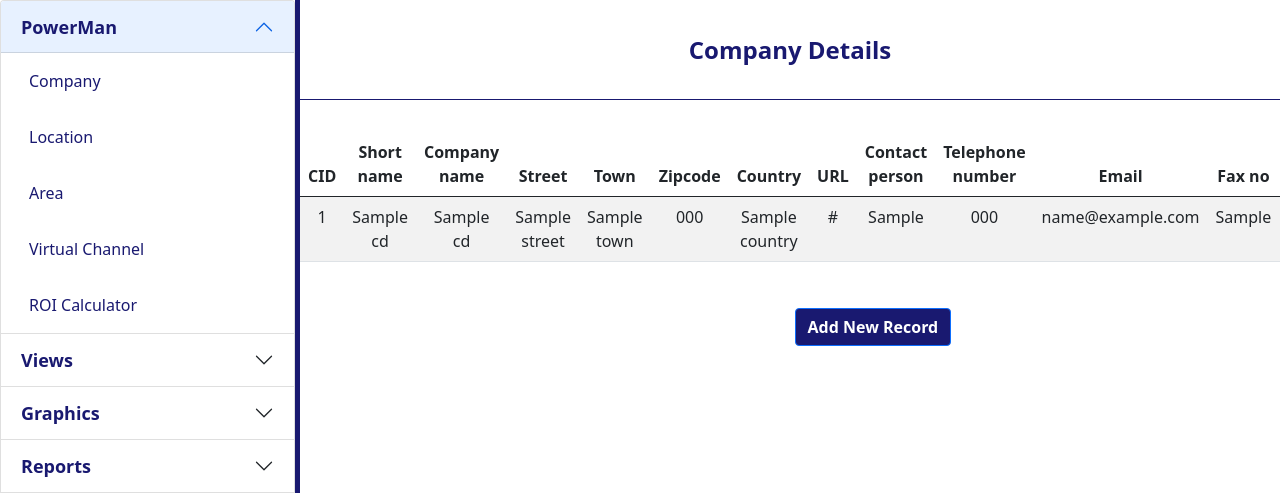
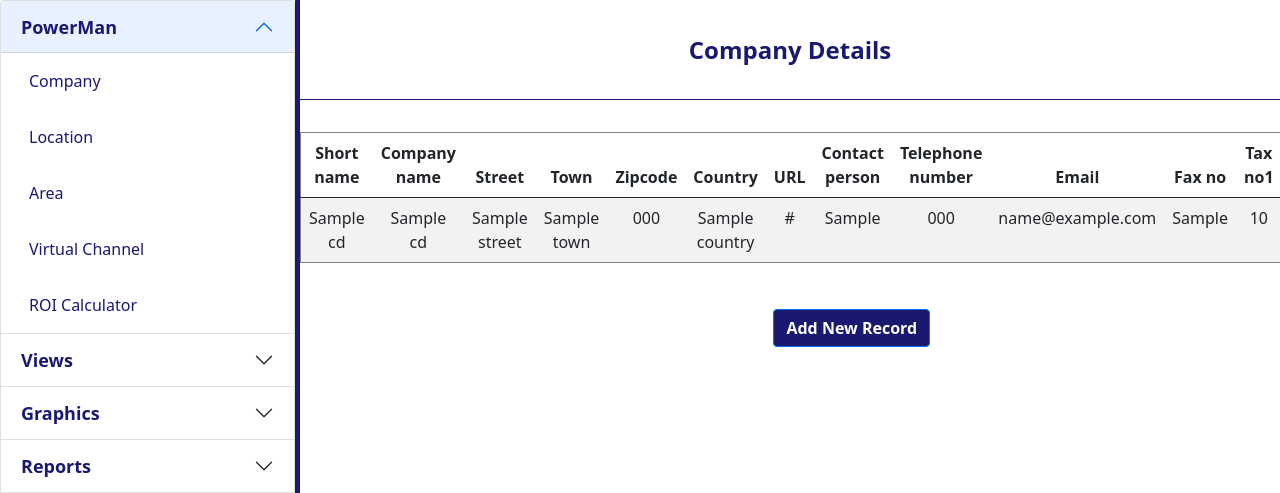
Before and after one commit to sujatasupanekar/ems, a Django app: template templates/showcompany.html in a window 1280 px wide. Shown: the part 56-549 px from the top of the page. Run offline with Django 3.2, Linux system fonts and the light colour scheme; the template is opened without the code that fills it: most values are stand-ins (such as "Sample title", 1, 10 or a date in 2020).

Commit message:
fixed table css

```diff
--- a/templates/showarea.html
+++ b/templates/showarea.html
@@ -9,7 +9,7 @@
 {% block main_content %}
     <form class="main-content-form">
         {% csrf_token %}
-          <table class="table table-striped">
+          <table class="table table-striped ems-table">
             <thead>
             <tr>
             <th hidden>ID</th>
--- a/templates/showcompany.html
+++ b/templates/showcompany.html
@@ -9,10 +9,10 @@
 {% block main_content %}
     <form class="main-content-form">
         {% csrf_token %}
-          <table class="table table-striped">
+          <table class="table table-striped ems-table">
             <thead>
             <tr>
-            <th>CID</th>
+            <th hidden>CID</th>
             <th>Short name</th>
             <th>Company name</th>
             <th>Street</th>
@@ -32,7 +32,7 @@
             <tbody>
             {% for i in cd %}
               <tr>
-                <td>{{i.company_id}}</td>
+                <td hidden>{{i.company_id}}</td>
                 <td>{{i.short_name}}</td>
                 <td>{{i.company_name1}}</td>
                 <td>{{i.street}}</td>
--- a/templates/showlocation.html
+++ b/templates/showlocation.html
@@ -12,7 +12,7 @@
           <table class="table table-striped ems-table">
             <thead>
             <tr>
-            <th>ID</th>
+            <th hidden>ID</th>
             <th>Short name</th>
             <th>Description</th>
             <th>Street</th>
@@ -23,7 +23,7 @@
             <tbody>
             {% for i in result %}
             <tr>
-              <td>{{ i.location_id }}</td>
+              <td hidden>{{ i.location_id }}</td>
               <td>{{ i.short_name }}</td>
               <td>{{ i.description }}</td>
               <td>{{ i.street }}</td>
```
